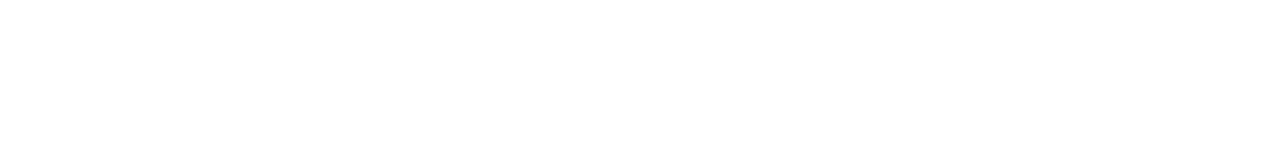
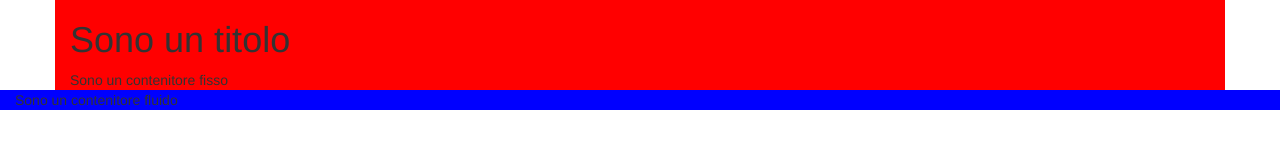
Before and after one commit to riccardoschuller/esercitazione_2, a plain HTML site: page index.html in a window 1280 px wide. Drawn offline with nearby package versions, Linux system fonts and the light colour scheme.

Commit message:
Container normal&fluid

```diff
--- a/index.html
+++ b/index.html
@@ -9,10 +9,29 @@
 
 <link rel="stylesheet" href="https://maxcdn.bootstrapcdn.com/bootstrap/3.3.5/css/bootstrap-theme.min.css" integrity="sha384-aUGj/X2zp5rLCbBxumKTCw2Z50WgIr1vs/PFN4praOTvYXWlVyh2UtNUU0KAUhAX" crossorigin="anonymous">
 
+
+<style type="text/css">
+.container {
+	background: red;
+}
+
+.container-fluid {
+	background: blue;
+}
+
+
+</style>
+
 <head>
 	<title></title>
 </head>
 <body>
+
+
+
+	<div class="container"><h1>Sono un titolo</h1>Sono un contenitore fisso</div>
+
+	<div class="container-fluid">Sono un contenitore fluido</div>
 
 
 
```
